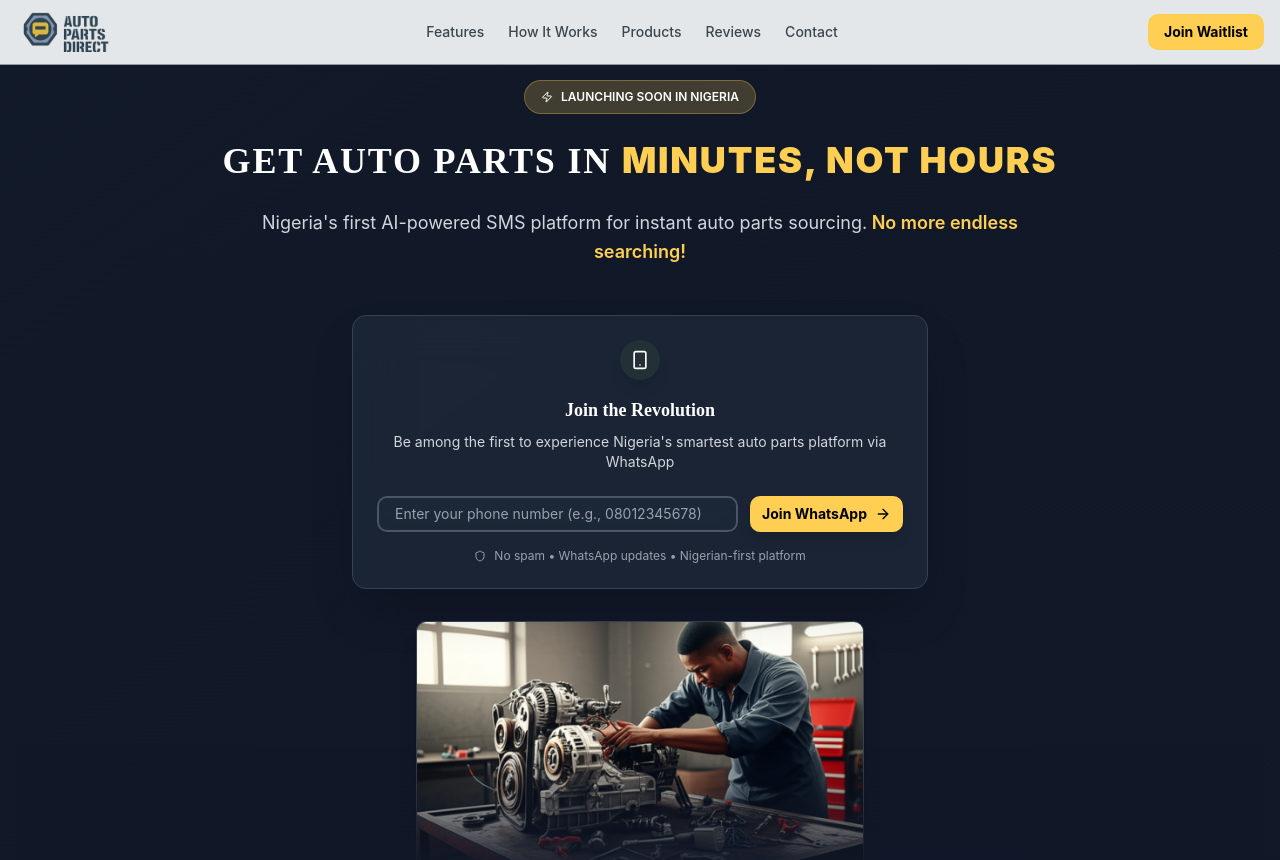
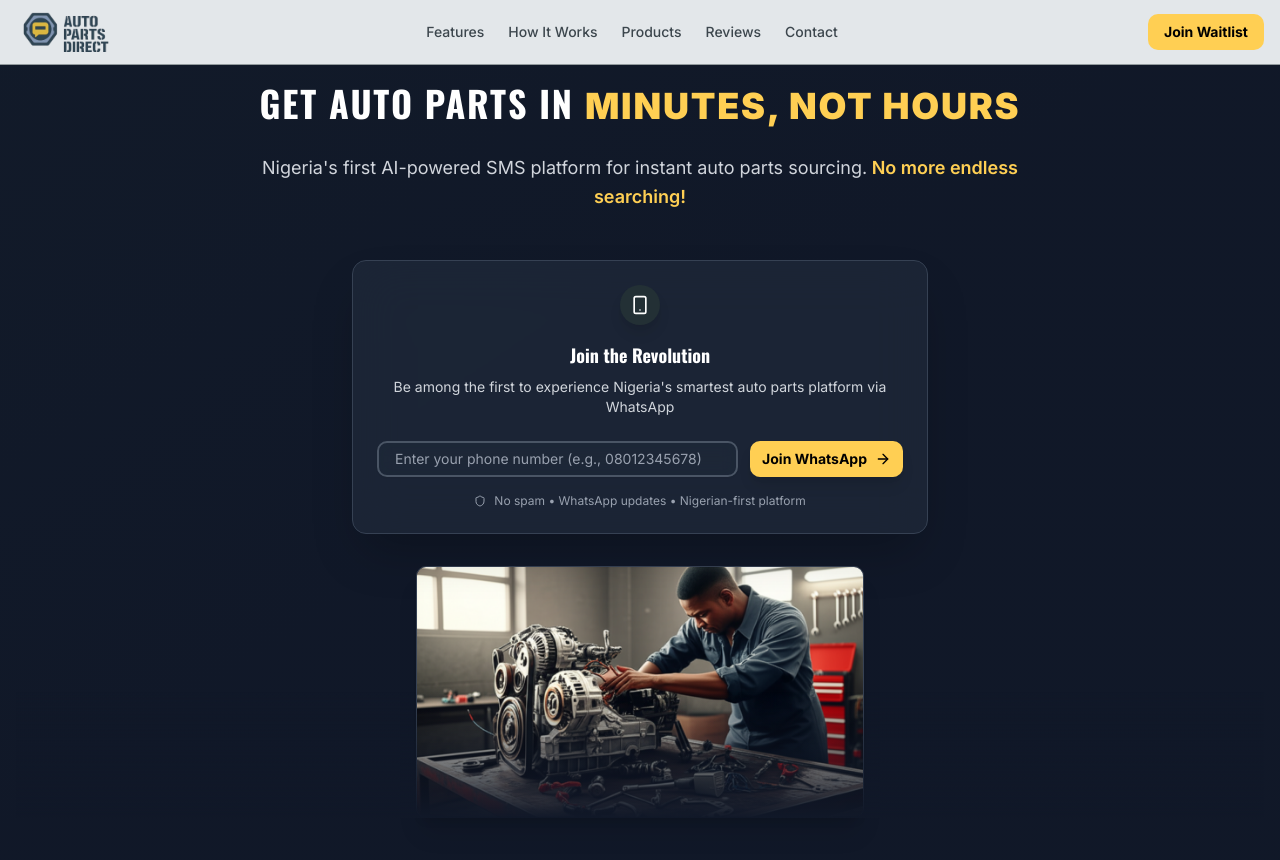
Before and after one commit to uyiekpen/Autoparts-Direct, a Next.js app: page / in a window 1280 px wide. Shown: the top 860 px of the page. Built offline with nearby package versions, Linux system fonts and the light colour scheme.

Commit message:
new fixes

```diff
--- a/app/layout.tsx
+++ b/app/layout.tsx
@@ -1,35 +1,46 @@
-import type React from "react"
-import type { Metadata } from "next"
-import { Work_Sans, Open_Sans } from "next/font/google"
-import "./globals.css"
+import type React from "react";
+import type { Metadata } from "next";
+import { Inter, Space_Mono, Oswald } from "next/font/google";
+import "./globals.css";
 
-const workSans = Work_Sans({
+const inter = Inter({
   subsets: ["latin"],
   display: "swap",
-  variable: "--font-work-sans",
-})
+  variable: "--font-inter",
+});
 
-const openSans = Open_Sans({
+const spaceMono = Space_Mono({
   subsets: ["latin"],
+  weight: ["400", "700"],
   display: "swap",
-  variable: "--font-open-sans",
-})
+  variable: "--font-space-mono",
+});
+
+const oswald = Oswald({
+  subsets: ["latin"],
+  weight: ["400", "500", "600", "700"],
+  display: "swap",
+  variable: "--font-oswald",
+});
 
 export const metadata: Metadata = {
   title: "Autoparts Direct - Get Auto Parts Fast in Nigeria",
   description:
     "Find the right auto parts quickly anywhere in Nigeria using SMS and AI technology. Instant assistance for all your automotive needs.",
   generator: "v0.app",
-}
+};
 
 export default function RootLayout({
   children,
 }: Readonly<{
-  children: React.ReactNode
+  children: React.ReactNode;
 }>) {
   return (
-    <html lang="en" className={`${workSans.variable} ${openSans.variable}`}>
+    <html
+      lang="en"
+      className={`${inter.variable} ${spaceMono.variable} ${oswald.variable}`}
+    >
       <body className="font-sans antialiased">{children}</body>
     </html>
-  )
+  );
 }
--- a/app/page.tsx
+++ b/app/page.tsx
@@ -431,10 +431,10 @@ export default function HomePage() {
       >
         <div className="absolute inset-0 bg-gradient-to-br from-primary/10 via-gray-900 to-gray-900"></div>
         <div className="relative z-10 space-y-6">
-          <div className="inline-flex items-center gap-2 bg-secondary/20 border border-secondary/30 rounded-full px-4 py-2 text-white font-semibold text-xs">
+          {/* <div className="inline-flex items-center gap-2 bg-secondary/20 border border-secondary/30 rounded-full px-4 py-2 text-white font-semibold text-xs">
             <Zap className="w-3 h-3" />
             LAUNCHING SOON IN NIGERIA
-          </div>
+          </div> */}
 
           <h1 className="font-serif font-black text-2xl sm:text-3xl md:text-4xl text-white leading-tight">
             Get Auto Parts in{" "}
```
